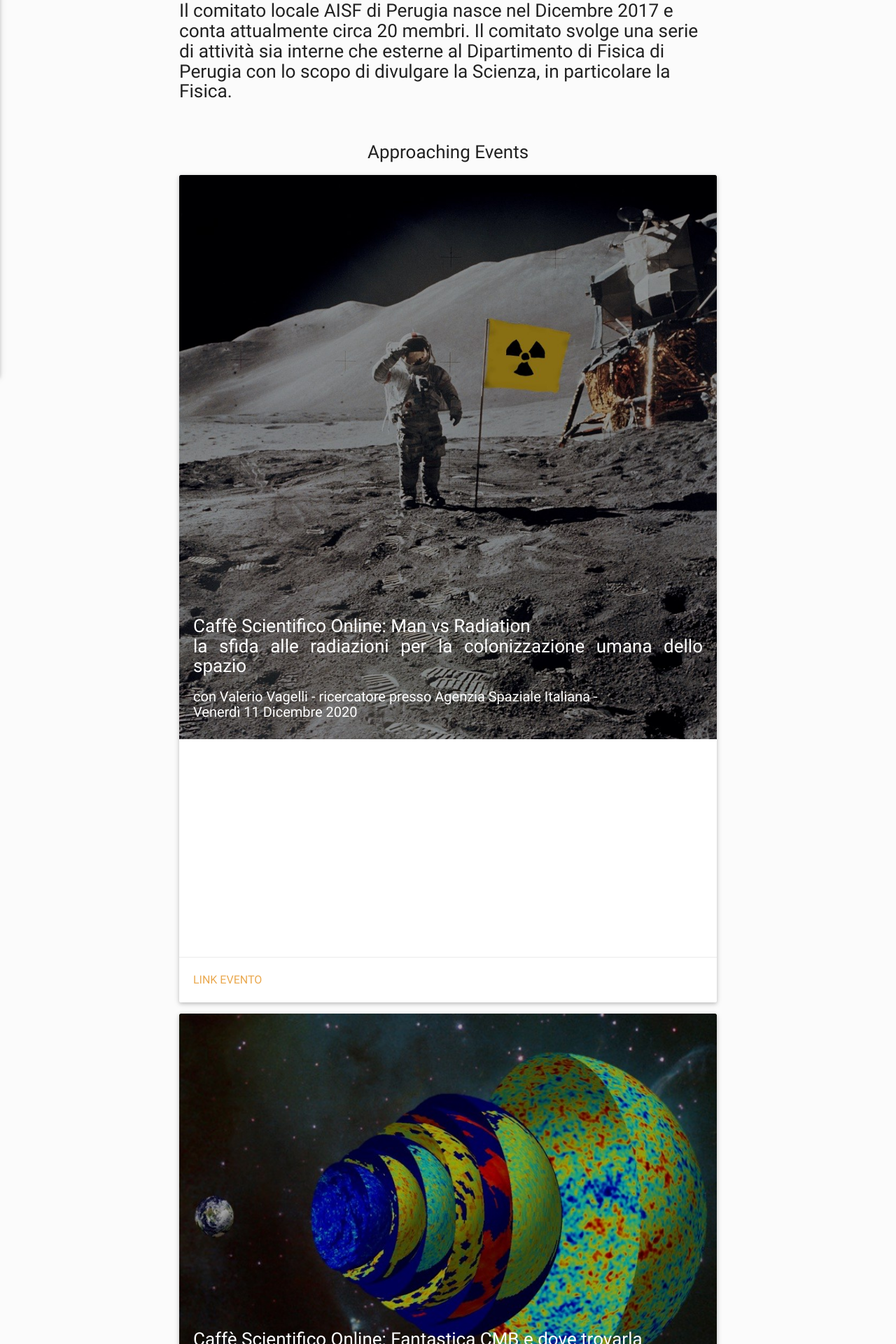
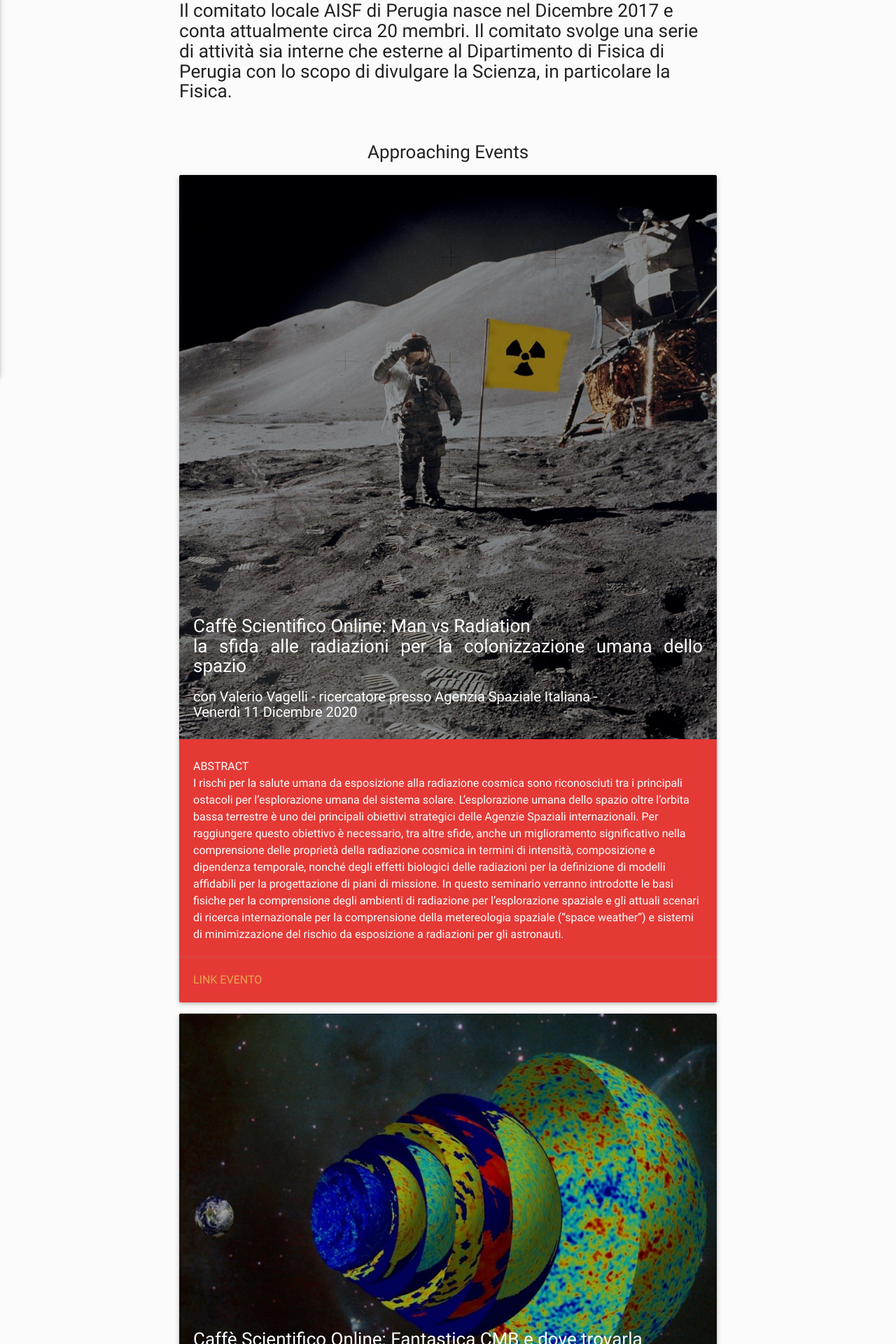
Before and after one commit to ai-sf/aisf_perugia, a Jekyll site: the page built from index.html, in a window 1280 px wide. Shown: the part 422-2342 px from the top of the page at 70% size. Built offline with Jekyll 4.4.1, drawn with Linux system fonts in a browser that asks for light colours; nearby versions of some CDN libraries.

Commit message:
Update index.html

```diff
--- a/index.html
+++ b/index.html
@@ -23,7 +23,7 @@ img: Aisfpg
  <h3> Approaching Events</h3>
 </center>
 <div class="col s9">
-    <div class="card  deep-red darken-4">
+    <div class="card  red darken-1">
       <div class="card-image">
         <img src="/perugia/VagelliAISF.png">
         <span class="card-title">
@@ -45,7 +45,7 @@ In questo seminario verranno introdotte le basi fisiche per la comprensione degl
   </div>
 
   <div class="col s9">
-      <div class="card  deep-red darken-4">
+      <div class="card  red darken-1">
         <div class="card-image">
           <img src="/perugia/GerbinoAISF.png">
           <span class="card-title">
```
